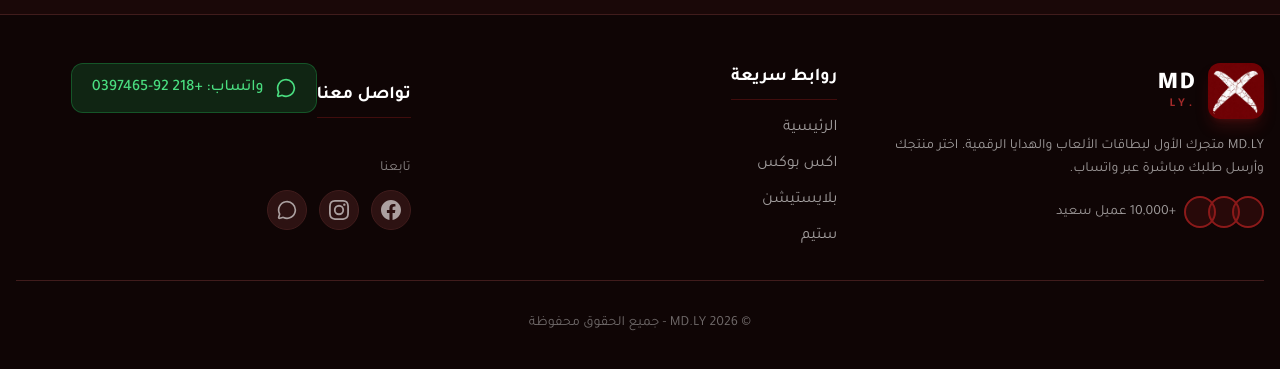
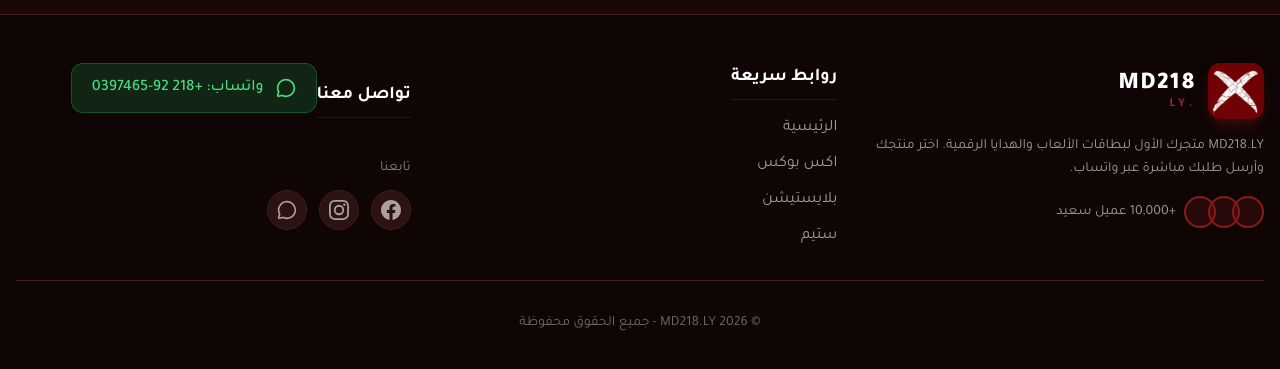
Before and after one commit to redaipoo/MD218.ly, a Next.js app: page / in a window 1280 px wide. Shown: the part 1457-1826 px from the top of the page. Built offline with nearby package versions, Linux system fonts and the light colour scheme; no server answers.

Commit message:
Chore: Rename website from MD.LY to MD218.LY

```diff
--- a/src/app/category/[id]/page.tsx
+++ b/src/app/category/[id]/page.tsx
@@ -24,7 +24,7 @@ export async function generateMetadata({
 
   if (!category) {
     return {
-      title: "القسم غير موجود | MD.LY",
+      title: "القسم غير موجود | MD218.LY",
     };
   }
 
@@ -34,10 +34,10 @@ export async function generateMetadata({
   );
 
   return {
-    title: `${category.name} - ${category.nameEn} | MD.LY`,
+    title: `${category.name} - ${category.nameEn} | MD218.LY`,
     description: `اشترِ بطاقات ${category.name} (${category.nameEn}) بأسعار منافسة. ${totalProducts} فئة متوفرة. اطلب فوراً عبر واتساب!`,
     openGraph: {
-      title: `${category.name} | MD.LY`,
+      title: `${category.name} | MD218.LY`,
       description: `بطاقات ${category.name} - ${totalProducts} منتج متوفر`,
       type: "website",
       locale: "ar_LY",
--- a/src/app/layout.tsx
+++ b/src/app/layout.tsx
@@ -2,9 +2,9 @@ import type { Metadata } from "next";
 import "./globals.css";
 
 export const metadata: Metadata = {
-  title: "MD.LY | بطاقات رقمية وشحن فوري",
+  title: "MD218.LY | بطاقات رقمية وشحن فوري",
   description:
-    "MD.LY - متجرك الأول لبطاقات الألعاب والهدايا الرقمية. Xbox, PlayStation, Steam, Apple, Netflix وأكثر. اطلب عبر واتساب!",
+    "MD218.LY - متجرك الأول لبطاقات الألعاب والهدايا الرقمية. Xbox, PlayStation, Steam, Apple, Netflix وأكثر. اطلب عبر واتساب!",
   keywords: [
     "بطاقات رقمية",
     "شحن فوري",
@@ -15,7 +15,7 @@ export const metadata: Metadata = {
     "نتفلكس",
     "ببجي",
     "ليبيا",
-    "MD.LY",
+    "MD218.LY",
   ],
   icons: {
     icon: "/logo.png",
@@ -23,7 +23,7 @@ export const metadata: Metadata = {
     apple: "/logo.png",
   },
   openGraph: {
-    title: "MD.LY | بطاقات رقمية وشحن فوري",
+    title: "MD218.LY | بطاقات رقمية وشحن فوري",
     description:
       "متجرك الأول لبطاقات الألعاب والهدايا الرقمية. اطلب عبر واتساب!",
     type: "website",
--- a/src/components/CartDrawer.tsx
+++ b/src/components/CartDrawer.tsx
@@ -23,7 +23,7 @@ export default function CartDrawer({ isOpen, onClose }: CartDrawerProps) {
   const sendToWhatsApp = () => {
     if (items.length === 0) return;
 
-    let message = "🛒 *طلب جديد من MD.LY*\n";
+    let message = "🛒 *طلب جديد من MD218.LY*\n";
     message += "━━━━━━━━━━━━━━━━━━\n\n";
 
     items.forEach((item, index) => {
@@ -39,7 +39,7 @@ export default function CartDrawer({ isOpen, onClose }: CartDrawerProps) {
     message += `📊 إجمالي العناصر: ${totalItems}\n`;
     message += `💳 طريقة الدفع المختارة: ${paymentMethod === 'lyd' ? 'دينار ليبي 💵' : 'رصيد ليبيانا 📱'}\n`;
     message += `🧾 الإجمالي المطلوب: *${totalPrice} ${currencyLabel}*\n`;
-    message += "\nشكراً لاختياركم MD.LY! ✨";
+    message += "\nشكراً لاختياركم MD218.LY! ✨";
 
     const encodedMessage = encodeURIComponent(message);
     window.open(`https://wa.me/${WHATSAPP_NUMBER}?text=${encodedMessage}`, "_blank");
--- a/src/components/Footer.tsx
+++ b/src/components/Footer.tsx
@@ -12,15 +12,15 @@ export default function Footer() {
           <div className="text-center md:text-right">
             <div className="flex items-center justify-center md:justify-start gap-3 mb-4">
               <div className="w-14 h-14 rounded-xl overflow-hidden shadow-lg shadow-crimson/30">
-                <img src="/logo.png" alt="MD.LY" className="w-full h-full object-cover" />
+                <img src="/logo.png" alt="MD218.LY" className="w-full h-full object-cover" />
               </div>
               <div className="flex flex-col">
-                <span className="text-white font-black text-2xl leading-tight tracking-wider">MD</span>
+                <span className="text-white font-black text-2xl leading-tight tracking-wider">MD218</span>
                 <span className="text-crimson-light text-xs font-bold -mt-1 tracking-[0.3em]">.LY</span>
               </div>
             </div>
             <p className="text-white/60 text-sm leading-relaxed">
-              MD.LY متجرك الأول لبطاقات الألعاب والهدايا الرقمية.
+              MD218.LY متجرك الأول لبطاقات الألعاب والهدايا الرقمية.
               اختر منتجك وأرسل طلبك مباشرة عبر واتساب.
             </p>
             <div className="flex items-center justify-center md:justify-start gap-2 mt-4">
@@ -113,7 +113,7 @@ export default function Footer() {
         {/* Copyright */}
         <div className="mt-8 pt-8 border-t border-border text-center">
           <p className="text-white/40 text-sm">
-            © 2026 MD.LY - جميع الحقوق محفوظة
+            © 2026 MD218.LY - جميع الحقوق محفوظة
           </p>
         </div>
       </div>
--- a/src/components/Header.tsx
+++ b/src/components/Header.tsx
@@ -94,10 +94,10 @@ export default function Header({ categories = [] }: { categories?: Category[] })
             {/* Right Side: Logo - Bigger & More Prominent */}
             <Link href="/" className="flex items-center gap-3 group flex-shrink-0">
               <div className="w-14 h-14 md:w-[52px] md:h-[52px] rounded-2xl overflow-hidden shadow-lg shadow-crimson/30 group-hover:shadow-crimson/50 transition-all duration-300 group-hover:scale-105 ring-2 ring-crimson/20 group-hover:ring-crimson/40 flex-shrink-0">
-                <img src="/logo.png" alt="MD.LY" className="w-full h-full object-cover" />
+                <img src="/logo.png" alt="MD218.LY" className="w-full h-full object-cover" />
               </div>
               <div className="flex flex-col">
-                <span className="text-white font-black text-xl md:text-2xl leading-tight tracking-wider">MD</span>
+                <span className="text-white font-black text-xl md:text-2xl leading-tight tracking-wider">MD218</span>
                 <span className="text-crimson-light text-[10px] md:text-xs font-bold -mt-0.5 tracking-[0.3em]">.LY</span>
               </div>
             </Link>
--- a/src/components/MobileNav.tsx
+++ b/src/components/MobileNav.tsx
@@ -39,7 +39,7 @@ export default function MobileNav() {
         >
           <div className="absolute -inset-1 bg-gradient-to-r from-crimson/50 to-red-500/50 rounded-full blur-lg opacity-60 group-hover:opacity-100 group-active:opacity-100 transition-opacity" />
           <div className="relative w-16 h-16 rounded-full overflow-hidden border-[3px] border-navy-dark shadow-2xl shadow-crimson/30 ring-2 ring-crimson/30 group-active:scale-95 transition-transform">
-            <img src="/logo.png" alt="MD.LY" className="w-full h-full object-cover" />
+            <img src="/logo.png" alt="MD218.LY" className="w-full h-full object-cover" />
           </div>
         </Link>
 
```
Also changed, not shown: rename_site.js (added, +34 -0 lines).
